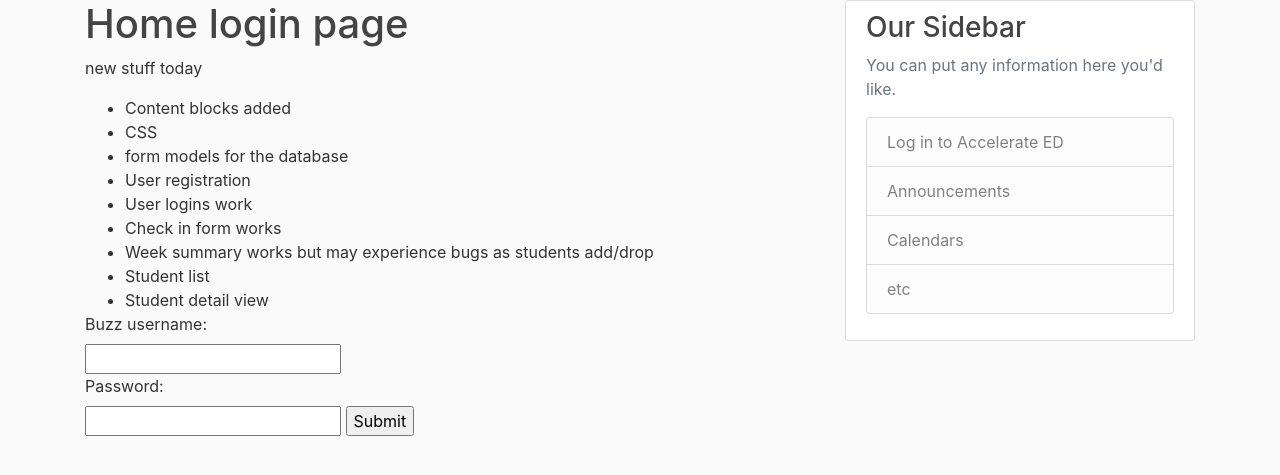
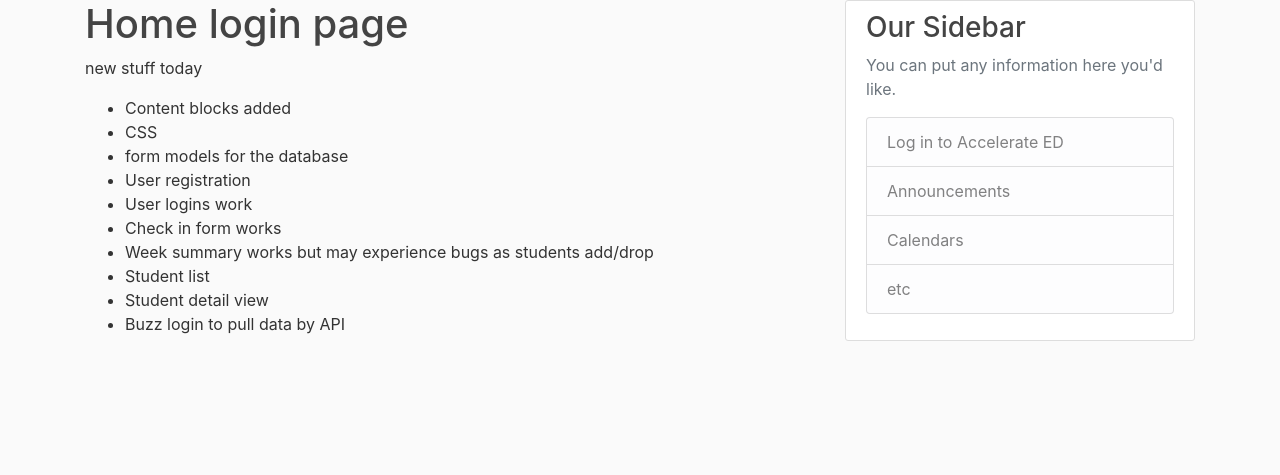
Before and after one commit to AutonomousDev/isapp, a Django app: page / in a window 1280 px wide. Shown: the part 80-555 px from the top of the page. Run offline with Django 3.2, Linux system fonts and the light colour scheme; some libraries are stand-ins or nearby versions.

Commit message:
House keeping. Updated home page.

```diff
--- a/check_in/templates/check_in/home.html
+++ b/check_in/templates/check_in/home.html
@@ -13,15 +13,7 @@
     <li>Week summary works but may experience bugs as students add/drop</li>
     <li>Student list</li>
     <li>Student detail view</li>
+    <li>Buzz login to pull data by API</li>
 </ul>
-<form action="/about/" method="post" enctype="multipart/form-data">
-    {% csrf_token %}
-  <label for="username">Buzz username:</label><br>
-  <input type="text" id="username" name="username"><br>
-  <label for="password">Password:</label><br>
-  <input type="password" id="password" name="password">
-    <input type="submit">
-</form>
-
 
 {% endblock content %}
--- a/check_in/urls.py
+++ b/check_in/urls.py
@@ -8,7 +8,7 @@ import datetime
 urlpatterns = [
     path('about/', views.about, name='check_in-about'),
     path('', views.home, name='check_in-home'),
-    path('AE_login/', views.ae_login_form, name='check_in-ae_login_form'),
+    path('AE_login/', login_required(views.ae_login_form), name='check_in-ae_login_form'),
     path('data/', login_required(views.Data.as_view()), name='check_in-data'),
     path('student/<int:pk>', login_required(views.StudentDetailView.as_view()), name='check_in-student-detail'),
     path('student_meeting/', login_required(views.StudentMeetingView.as_view()), name='check_in-student-meeting'),
```
Also changed, not shown: db.sqlite3.
